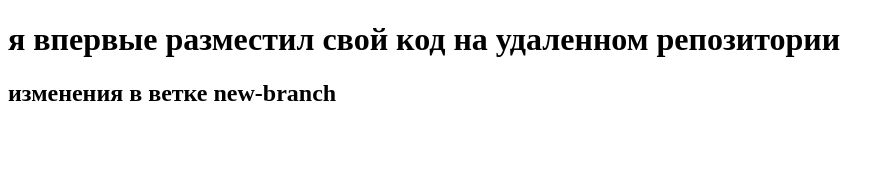
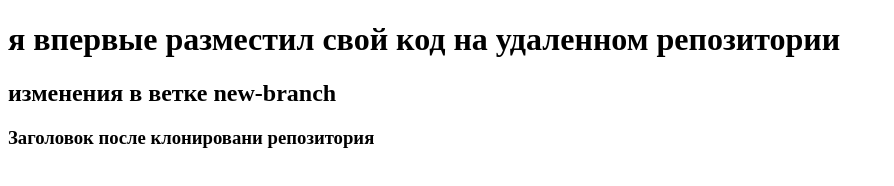
Before and after one commit to reekocha/test_jopa, a plain HTML site: page index.html in a window 1280 px wide. Shown: the whole page, without its empty margins (0-894 px from the left). Drawn offline with Linux system fonts and the light colour scheme.

Commit message:
add third title

```diff
--- a/index.html
+++ b/index.html
@@ -8,5 +8,6 @@
 <body>
     <h1>я впервые разместил свой код на удаленном репозитории</h1>
     <h2>изменения в ветке new-branch</h2>
+    <h3>Заголовок после клонировани репозитория</h3>
 </body>
 </html>
```
